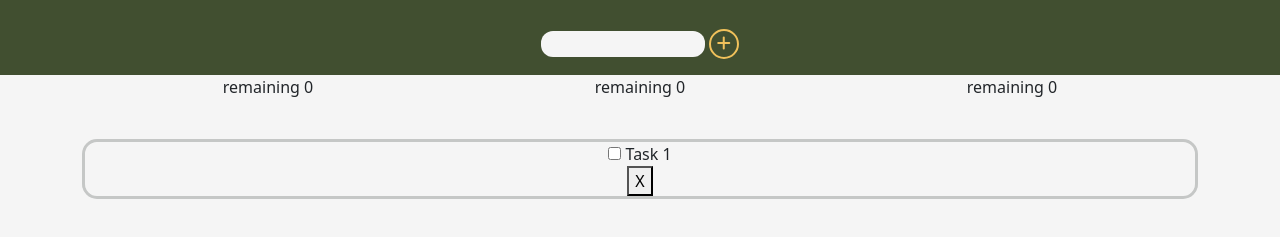
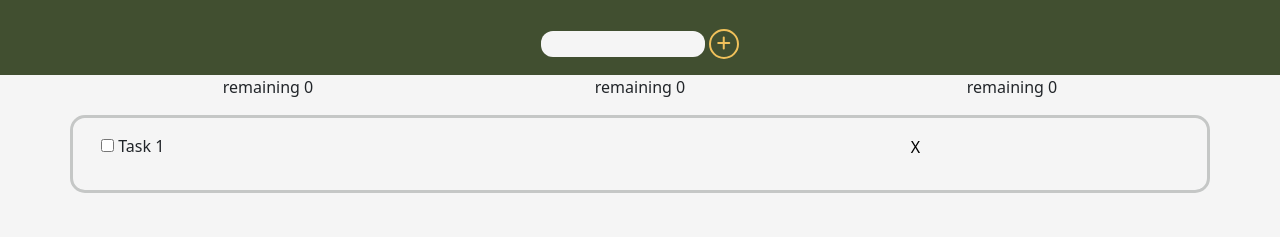
Before and after one commit to DonMilly/To-Do, a plain HTML site: page index.html in a window 1280 px wide. Shown: the part 67-304 px from the top of the page. Drawn offline with nearby package versions, Linux system fonts and the light colour scheme; a web font is replaced by a local one.

Commit message:
Adjusting spacing in taskbox

```diff
--- a/css/styles.css
+++ b/css/styles.css
@@ -33,7 +33,7 @@ header {
 } */
 
 .task-button {
-    background-color: #414F30;
+    background-color: inherit;
     border-style: solid;
     color: #F0C15B;;
     border-color: #F0C15B;
@@ -55,12 +55,29 @@ header {
 
 .tasks {
     margin: 2rem;
-    display: inline;
+    border-style: solid;
+    border-radius: 15px;
+    border-color: #C5C7C6;
+    padding: 1rem;
 }
 
 .task-item {
     list-style: none;
-    border-style: solid;
-    border-radius: 15px;
-    border-color: #C5C7C6;
 }
+
+.task-item > input {
+    text-align: left;
+}
+
+.task-name {
+    text-align: right;
+}
+
+.archive-task {
+    text-align: center;
+}
+
+.archive-button {
+    border: none;
+    background-color: inherit;
+}
--- a/index.html
+++ b/index.html
@@ -51,15 +51,23 @@
                 </ul>
             </div>
         </div>
-        <ul class="tasks text-center">
-            <li class="task-item">
-                <div>
+
+
+
+        <div class="tasks row">
+            <ul class="col">
+                <li class="task-item">
                     <input type="checkbox" name="task-item" id="1">
-                    <span>Task 1</span>
-                </div>
-                <button title="archive-task" class="archive-task">X</button>
-            </li>
-        </ul>
+                    <span class="task-name">Task 1</span>
+                </li>
+            </ul>
+            <div class="col archive-task">
+                <button title="archive-task" class="archive-button">X</button>
+            </div>
+        </div>
+
+
+
     </div>
 </body>
 
```
